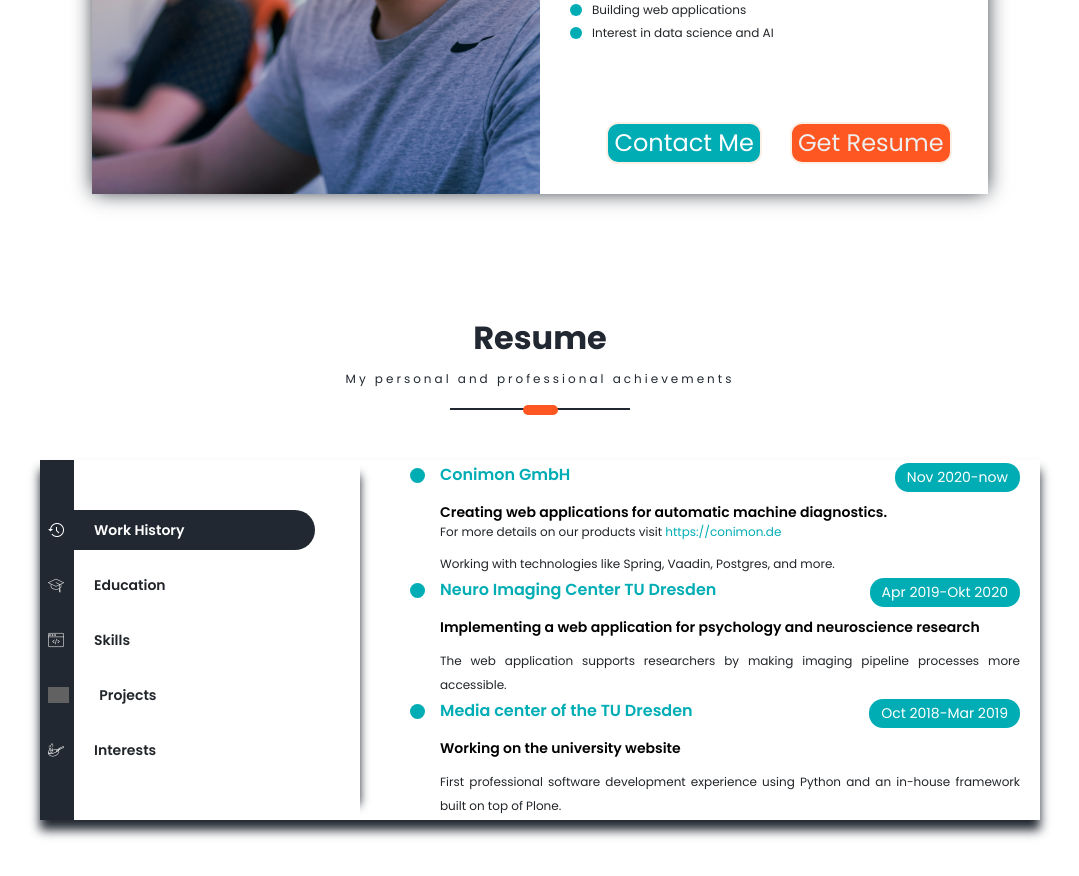
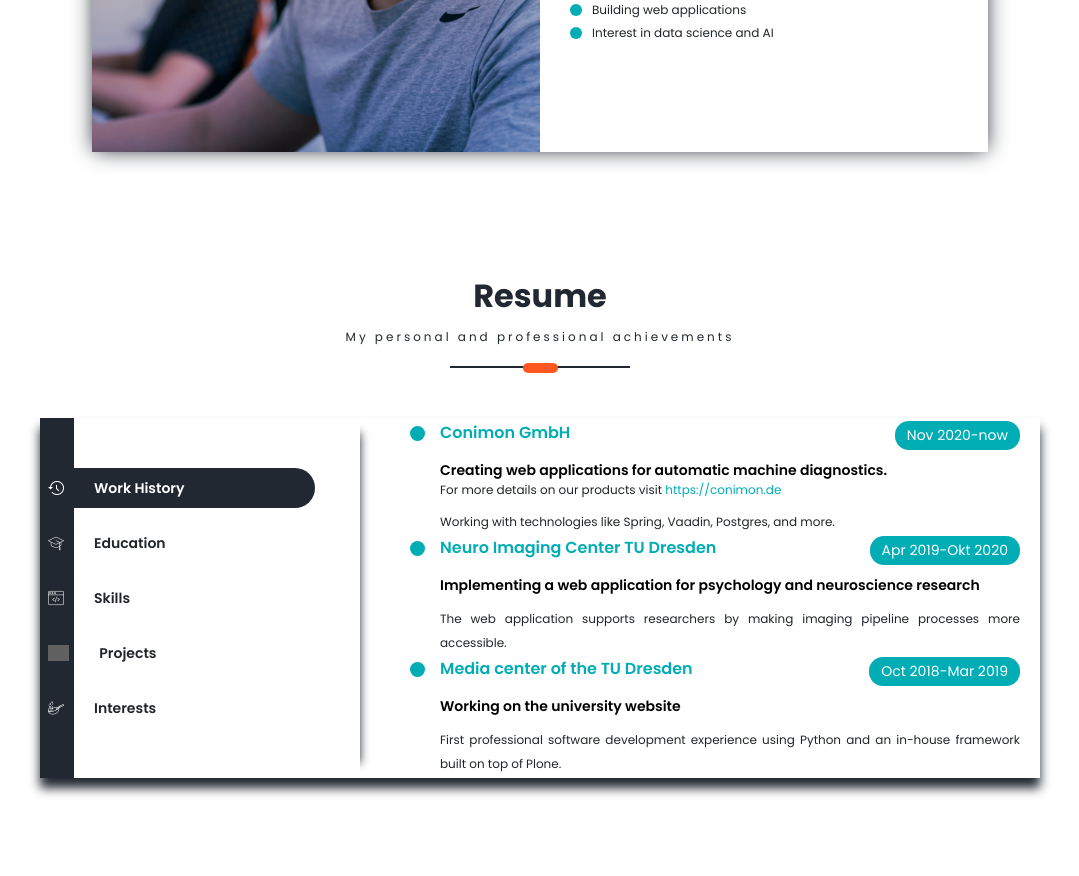
Before and after one commit to tcq1/portfolio, a React (Create React App) app: page / in a window 1280 px wide. Shown: the part 1140-2016 px from the top of the page, without its empty margins (100-1179 px from the left). Built offline with nearby package versions, Linux system fonts and the light colour scheme; grey boxes are pictures that could not be loaded.

Commit message:
remove buttons in about me

```diff
--- a/src/PortfolioContainer/AboutMe/AboutMe.js
+++ b/src/PortfolioContainer/AboutMe/AboutMe.js
@@ -76,22 +76,6 @@ export default function AboutMe(props) {
                             {/* Highlights */}
                             {renderHighlights()}
                         </div>
-
-                        {/* Buttons */}
-                        <div className={'about-me-options'}>
-                            <div className={'profile-options'}>
-                                <a href={'mailto:tru.chu.qu@gmail.com'}>
-                                    <button className={'primary-btn'}>
-                                        Contact Me
-                                    </button>
-                                </a>
-                                <a href={'cv.pdf'} download={'Trung_Chu.pdf'}>
-                                    <button className={'highlighted-btn'}>
-                                        Get Resume
-                                    </button>
-                                </a>
-                            </div>
-                        </div>
                     </div>
                 </div>
             </div>
```
